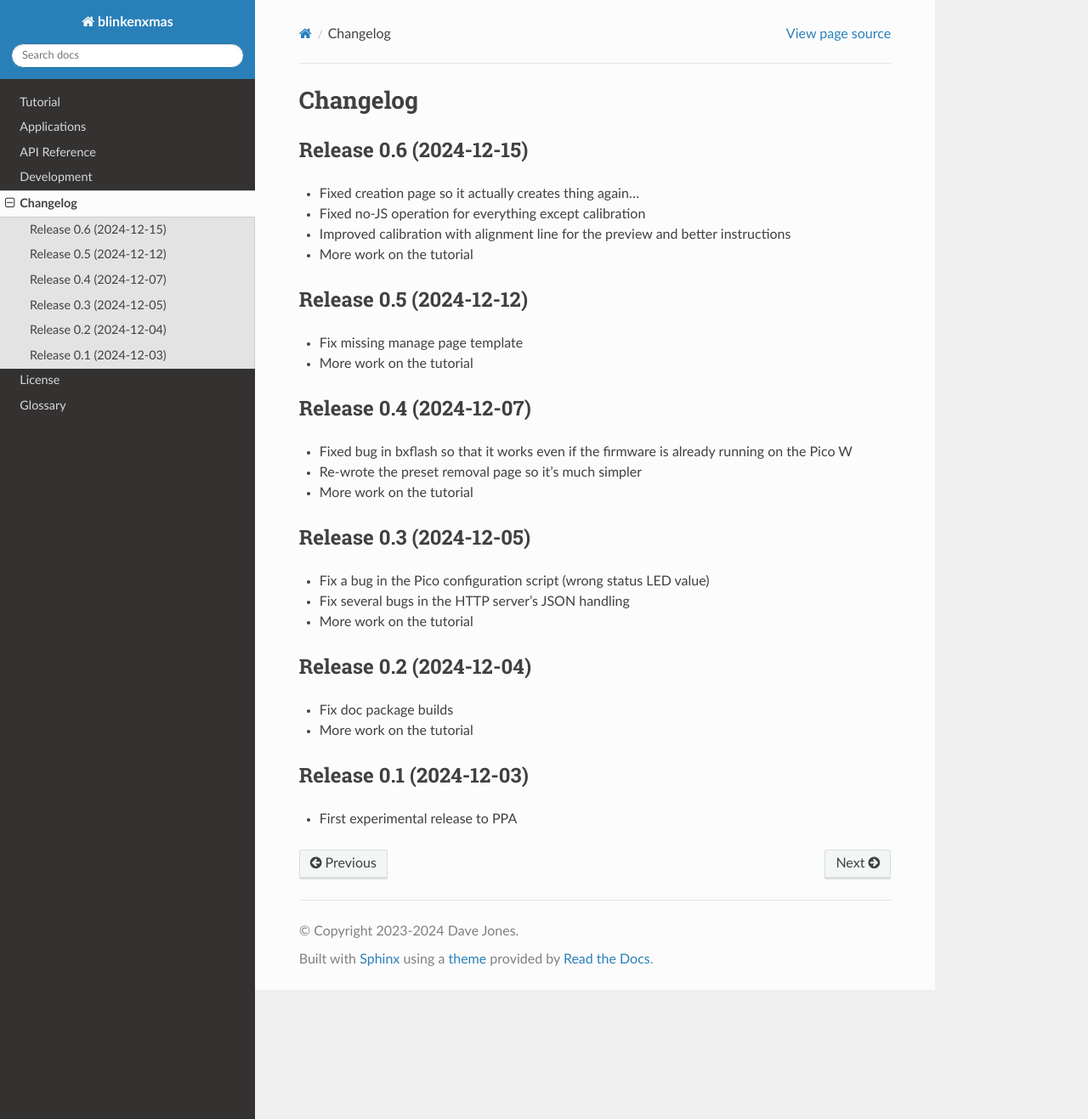
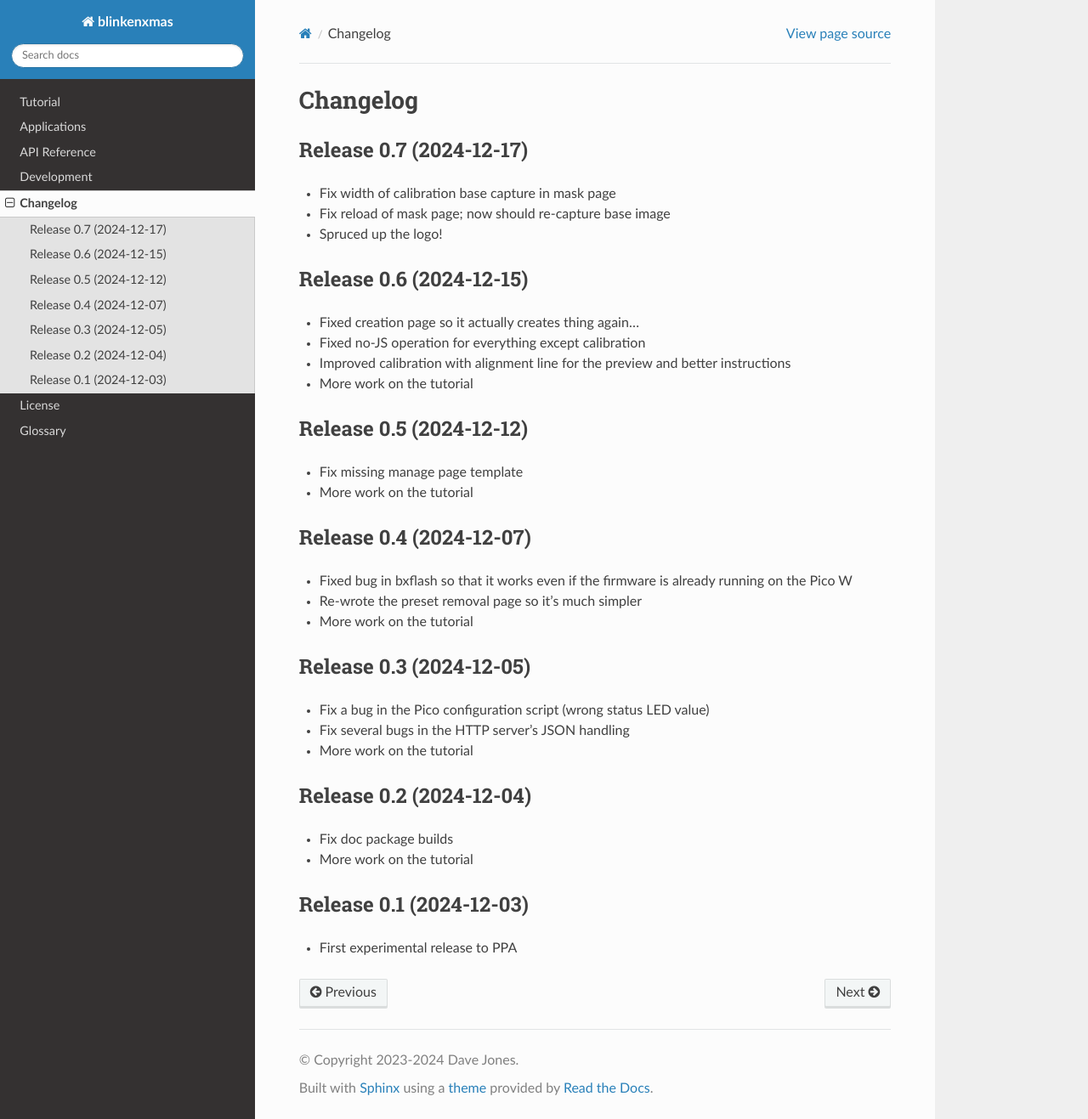
Before and after one commit to waveform80/blinkenxmas, a Sphinx documentation site: the page built from docs/changelog.rst, in a window 1280 px wide and 1317 px high. Shown: the whole window at 85% size. Built offline with Sphinx 7.4.7 and the Read the Docs theme 3.1.0, drawn with Linux system fonts in a browser that asks for light colours; formulas are drawn with MathJax 3.

Commit message:
Bump for 0.7

```diff
--- a/docs/changelog.rst
+++ b/docs/changelog.rst
@@ -1,6 +1,14 @@
 =========
 Changelog
 =========
+
+
+Release 0.7 (2024-12-17)
+========================
+
+* Fix width of calibration base capture in mask page
+* Fix reload of mask page; now should re-capture base image
+* Spruced up the logo!
 
 
 Release 0.6 (2024-12-15)
--- a/setup.cfg
+++ b/setup.cfg
@@ -1,7 +1,7 @@
 # coding: utf-8
 [metadata]
 name = blinkenxmas
-version = 0.6
+version = 0.7
 description = Making your Christmas tree vomit rainbows since 2023
 long_description = file: README.rst
 author = Dave Jones
```
